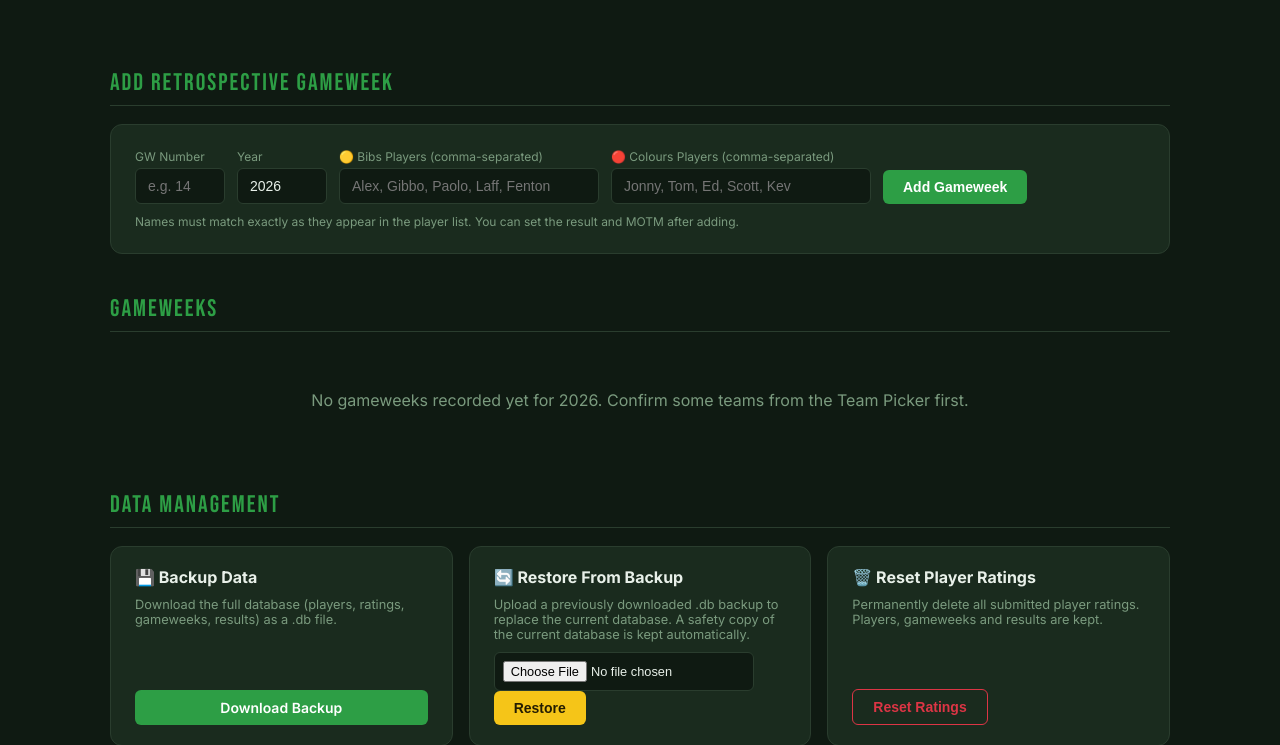
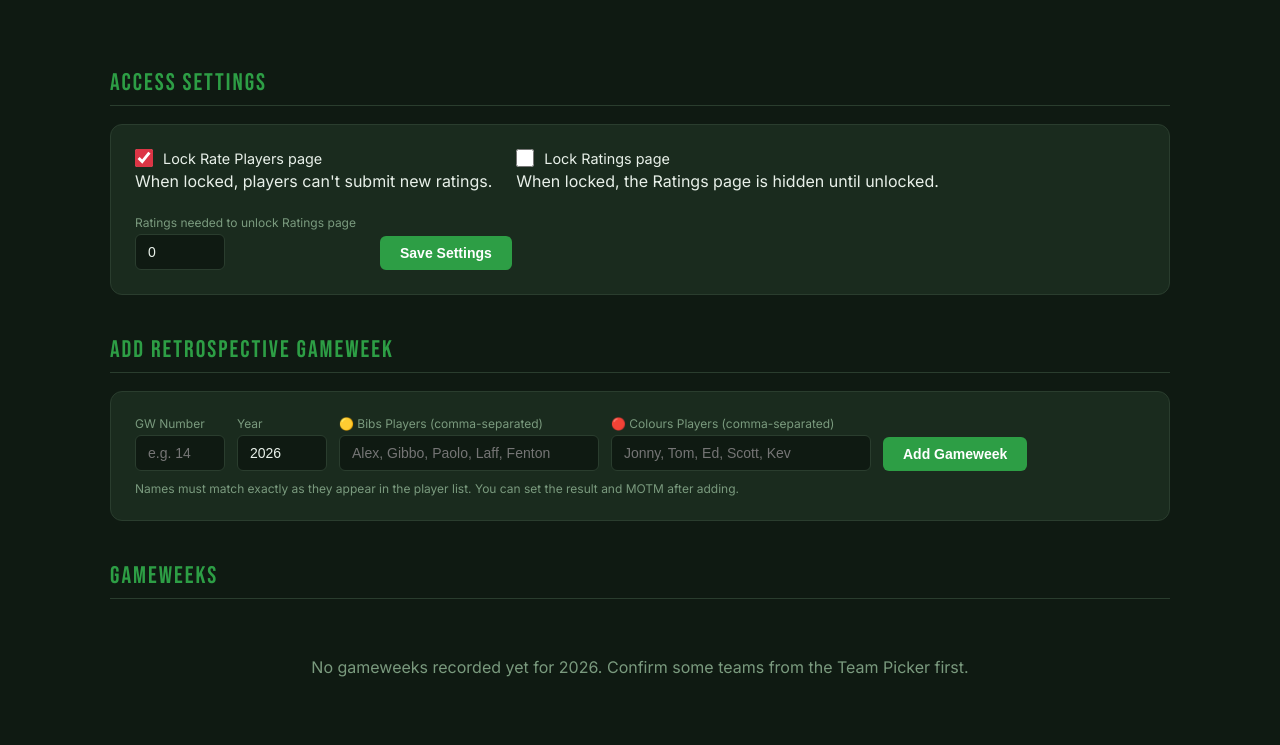
Before and after one commit to a-m-c-z/tnf-app, a Flask app: page /admin in a window 1280 px wide. Shown: the part 70-815 px from the top of the page. Run offline with Flask 3, Linux system fonts and the light colour scheme; the visitor is signed in with stand-in values (Sample User, id 1); data comes from the database, SQL or seed files in the repository; data that the repository does not hold is empty.

Commit message:
page locks

```diff
--- a/app.py
+++ b/app.py
@@ -12,10 +12,22 @@ app = Flask(__name__)
 app.secret_key = os.environ.get('SECRET_KEY', 'dev-secret-key-change-me')
 
 # ── Config ────────────────────────────────────────────────────────────────────
-SHOW_RESULTS   = True
-MIN_RATINGS_TO_VIEW = 0
 ADMIN_PASSWORD = os.environ.get('ADMIN_PASSWORD', 'admin123')
-RATINGS_LOCKED = True  # flip to False to re-open the rate page to players
+
+# Ratings-lock / results-visibility settings are stored in the database so
+# they can be changed live from the admin page without a code deploy/restart.
+
+def get_ratings_locked():
+    return database.get_setting('ratings_locked', '1') == '1'
+
+
+def get_show_results():
+    return database.get_setting('show_results', '1') == '1'
+
+
+def get_min_ratings_to_view():
+    return int(database.get_setting('min_ratings_to_view', '0'))
+
 
 PLAYERS = [
     'Alex', 'Gibbo', 'Paolo', 'Laff', 'Fenton', 'Jonny', 'Tom', 'Ed',
@@ -76,25 +88,26 @@ def index():
 
 @app.route('/rate')
 def rate_index():
-    if RATINGS_LOCKED:
+    if get_ratings_locked():
         return render_template('index.html', locked=True, players=[], rated_players=[],
                                show_results=False, ratings_count=0,
-                               min_required=MIN_RATINGS_TO_VIEW, progress_percent=0)
+                               min_required=get_min_ratings_to_view(), progress_percent=0)
     players = [p for p in database.get_players() if p[1] not in database.GUEST_NAMES]
     random.shuffle(players)
     rated_players = json.loads(request.cookies.get('rated_players', '[]'))
-    can_view_results = SHOW_RESULTS and len(rated_players) >= MIN_RATINGS_TO_VIEW
-    progress_percent = int((len(rated_players) / MIN_RATINGS_TO_VIEW * 100)) if MIN_RATINGS_TO_VIEW > 0 else 100
+    min_required = get_min_ratings_to_view()
+    can_view_results = get_show_results() and len(rated_players) >= min_required
+    progress_percent = int((len(rated_players) / min_required * 100)) if min_required > 0 else 100
     return render_template('index.html', locked=False, players=players, rated_players=rated_players,
                            show_results=can_view_results,
                            ratings_count=len(rated_players),
-                           min_required=MIN_RATINGS_TO_VIEW,
+                           min_required=min_required,
                            progress_percent=progress_percent)
 
 
 @app.route('/rate/<int:player_id>')
 def rate_player(player_id):
-    if RATINGS_LOCKED:
+    if get_ratings_locked():
         return redirect(url_for('rate_index'))
     player = database.get_player_by_id(player_id)
     if not player:
@@ -106,7 +119,7 @@ def rate_player(player_id):
 
 @app.route('/submit_rating/<int:player_id>', methods=['POST'])
 def submit_rating(player_id):
-    if RATINGS_LOCKED:
+    if get_ratings_locked():
         return "Sorry, you are unable to rate players at the moment.", 403
     rated_players = json.loads(request.cookies.get('rated_players', '[]'))
     if player_id in rated_players:
@@ -136,22 +149,33 @@ def submit_rating(player_id):
 def thank_you(player_id):
     player = database.get_player_by_id(player_id)
     rated_players = json.loads(request.cookies.get('rated_players', '[]'))
-    can_view_results = SHOW_RESULTS and len(rated_players) >= MIN_RATINGS_TO_VIEW
+    min_required = get_min_ratings_to_view()
+    can_view_results = get_show_results() and len(rated_players) >= min_required
     return render_template('thank_you.html', player=player,
                            show_results=can_view_results,
                            ratings_count=len(rated_players),
-                           min_required=MIN_RATINGS_TO_VIEW)
+                           min_required=min_required)
 
 
 @app.route('/results')
 def results():
-    if not SHOW_RESULTS:
-        return "<h1>Results hidden</h1>", 403
     rated_players = json.loads(request.cookies.get('rated_players', '[]'))
-    if len(rated_players) < MIN_RATINGS_TO_VIEW:
-        return redirect(url_for('rate_index'))
+    min_required = get_min_ratings_to_view()
+
+    if not get_show_results():
+        return render_template('results.html', locked=True, reason='admin',
+                               averages=[], ratings_count=len(rated_players),
+                               min_required=min_required, progress_percent=0)
+
+    if len(rated_players) < min_required:
+        progress_percent = int(len(rated_players) / min_required * 100) if min_required > 0 else 100
+        return render_template('results.html', locked=True, reason='progress',
+                               averages=[], ratings_count=len(rated_players),
+                               min_required=min_required, progress_percent=progress_percent)
+
     averages = database.get_average_ratings_filtered(filter_outliers=True)
-    return render_template('results.html', averages=averages)
+    averages = [a for a in averages if a[0] not in database.GUEST_NAMES]
+    return render_template('results.html', locked=False, averages=averages)
 
 
 @app.route('/player/<int:player_id>')
@@ -329,7 +353,24 @@ def admin():
                            gameweeks=gw_this_year,
                            all_players=all_players,
                            year=year,
-                           current_gw=current_gw)
+                           current_gw=current_gw,
+                           ratings_locked=get_ratings_locked(),
+                           show_results=get_show_results(),
+                           min_ratings_to_view=get_min_ratings_to_view())
+
+
+@app.route('/admin/update_settings', methods=['POST'])
+@admin_required
+def admin_update_settings():
+    """Update the live rate-page lock / results-page lock / min-ratings-to-unlock settings."""
+    database.set_setting('ratings_locked', '1' if request.form.get('rate_locked') == 'on' else '0')
+    database.set_setting('show_results', '0' if request.form.get('results_locked') == 'on' else '1')
+    try:
+        min_ratings = max(0, int(request.form.get('min_ratings_to_view', '0')))
+    except ValueError:
+        min_ratings = 0
+    database.set_setting('min_ratings_to_view', str(min_ratings))
+    return redirect(url_for('admin'))
 
 
 @app.route('/admin/save_result', methods=['POST'])
@@ -486,4 +527,4 @@ def assign_positions(players):
 
 
 if __name__ == '__main__':
-    app.run(debug=True, host='0.0.0.0', port=5000)
+    app.run(debug=False, host='0.0.0.0', port=5000)
--- a/database.py
+++ b/database.py
@@ -54,6 +54,11 @@ def init_db():
                   updated_at DATETIME DEFAULT CURRENT_TIMESTAMP,
                   FOREIGN KEY (motm_player_id) REFERENCES players(id))''')
 
+    # Simple key/value store for admin-editable settings (ratings lock, etc.)
+    c.execute('''CREATE TABLE IF NOT EXISTS settings
+                 (key TEXT PRIMARY KEY,
+                  value TEXT)''')
+
     conn.commit()
     conn.close()
 
@@ -75,6 +80,26 @@ def reset_ratings():
     conn = sqlite3.connect(DB_PATH)
     c = conn.cursor()
     c.execute("DELETE FROM ratings")
+    conn.commit()
+    conn.close()
+
+
+def get_setting(key, default=None):
+    """Return the stored string value for an admin setting, or `default` if unset."""
+    conn = sqlite3.connect(DB_PATH)
+    c = conn.cursor()
+    c.execute("SELECT value FROM settings WHERE key = ?", (key,))
+    row = c.fetchone()
+    conn.close()
+    return row[0] if row is not None else default
+
+
+def set_setting(key, value):
+    """Create or update an admin setting (value is stored as text)."""
+    conn = sqlite3.connect(DB_PATH)
+    c = conn.cursor()
+    c.execute('''INSERT INTO settings (key, value) VALUES (?, ?)
+                 ON CONFLICT(key) DO UPDATE SET value = excluded.value''', (key, str(value)))
     conn.commit()
     conn.close()
 
--- a/templates/admin.html
+++ b/templates/admin.html
@@ -281,6 +281,63 @@
         .btn-restore:hover { filter: brightness(0.9); }
         .btn-reset   { background: transparent; color: var(--colours); border: 1px solid var(--colours); }
         .btn-reset:hover   { background: var(--colours); color: white; }
+
+        .settings-form {
+            background: var(--card);
+            border: 1px solid var(--border);
+            border-radius: 12px;
+            padding: 24px;
+            display: flex;
+            flex-wrap: wrap;
+            gap: 24px;
+            align-items: flex-end;
+        }
+        .toggle-row {
+            display: flex;
+            align-items: center;
+            gap: 10px;
+            font-size: 0.9rem;
+            cursor: pointer;
+        }
+        .toggle-row input[type="checkbox"] {
+            width: 18px;
+            height: 18px;
+            accent-color: var(--colours);
+            cursor: pointer;
+        }
+        .toggle-row .toggle-hint {
+            display: block;
+            font-size: 0.75rem;
+            color: var(--muted);
+            margin-top: 2px;
+        }
+        .toggle-col { display: flex; flex-direction: column; gap: 4px; }
+        .settings-form .field-col label {
+            font-size: 0.75rem;
+            color: var(--muted);
+            display: block;
+            margin-bottom: 4px;
+        }
+        .settings-form .field-col input {
+            background: var(--bg);
+            border: 1px solid var(--border);
+            color: var(--text);
+            padding: 9px 12px;
+            border-radius: 6px;
+            font-size: 0.875rem;
+            width: 90px;
+        }
+        .settings-form button {
+            padding: 9px 20px;
+            background: var(--green-l);
+            color: white;
+            border: none;
+            border-radius: 6px;
+            font-size: 0.875rem;
+            font-weight: 600;
+            cursor: pointer;
+        }
+        .settings-form button:hover { background: var(--green); }
     </style>
 </head>
 <body>
@@ -297,6 +354,36 @@
 </header>
 
 <main>
+
+    <!-- ── Access Settings ────────────────────────────────── -->
+    <div class="section-title">Access Settings</div>
+
+    <form method="POST" action="/admin/update_settings" class="settings-form">
+        <div class="toggle-col">
+            <label class="toggle-row">
+                <input type="checkbox" name="rate_locked" {% if ratings_locked %}checked{% endif %}>
+                Lock Rate Players page
+            </label>
+            <span class="toggle-hint">When locked, players can't submit new ratings.</span>
+        </div>
+
+        <div class="toggle-col">
+            <label class="toggle-row">
+                <input type="checkbox" name="results_locked" {% if not show_results %}checked{% endif %}>
+                Lock Ratings page
+            </label>
+            <span class="toggle-hint">When locked, the Ratings page is hidden until unlocked.</span>
+        </div>
+
+        <div class="field-col">
+            <label>Ratings needed to unlock Ratings page</label>
+            <input type="number" name="min_ratings_to_view" min="0" value="{{ min_ratings_to_view }}">
+        </div>
+
+        <div>
+            <button type="submit">Save Settings</button>
+        </div>
+    </form>
 
     <!-- ── Add Retrospective Gameweek ────────────────────── -->
     <div class="section-title">Add Retrospective Gameweek</div>
```
Also changed, not shown: templates/results.html (+68 -0 lines).
